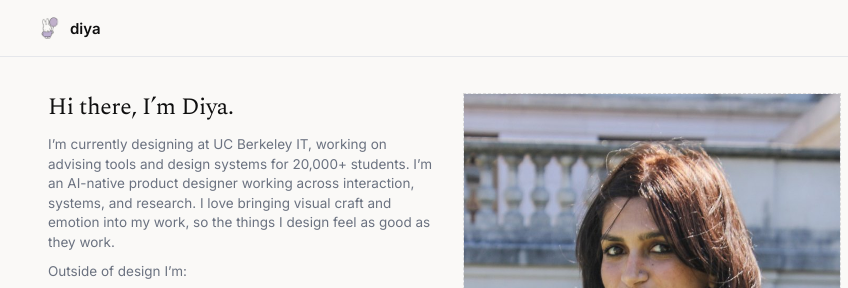
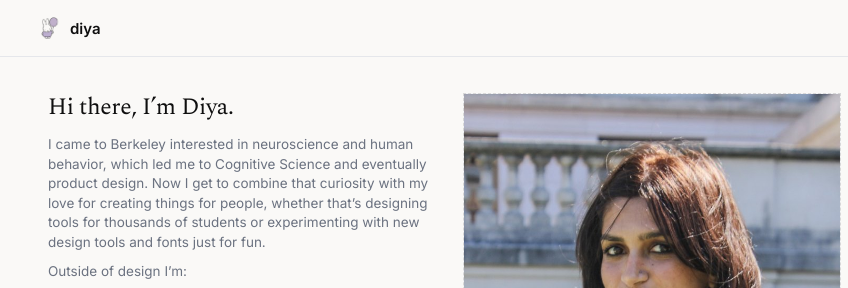
Before and after one commit to diyamahapatra/diya-portfolio, a plain HTML site: page about.html in a window 1280 px wide. Shown: the top 288 px of the page, 0-848 px from the left. Drawn offline with nearby package versions, Linux system fonts and the light colour scheme; grey boxes are pictures that could not be loaded.

Commit message:
about: new intro copy — the path into design, not a résumé line
Replaces the intro paragraph, which repeated the landing page, with
Diya's own copy on coming to Berkeley through neuroscience and human
behaviour into Cognitive Science and product design.

Co-Authored-By: Claude Opus 5.5 <noreply@anthropic.com>

```diff
--- a/about.html
+++ b/about.html
@@ -372,7 +372,7 @@
     <div class="about-text">
       <h1 class="about-greeting">Hi there, I&rsquo;m Diya.</h1>
 
-      <p>I&rsquo;m currently designing at UC Berkeley IT, working on advising tools and design systems for 20,000+ students. I&rsquo;m an AI-native product designer working across interaction, systems, and research. I love bringing visual craft and emotion into my work, so the things I design feel as good as they work.</p>
+      <p>I came to Berkeley interested in neuroscience and human behavior, which led me to Cognitive Science and eventually product design. Now I get to combine that curiosity with my love for creating things for people, whether that&rsquo;s designing tools for thousands of students or experimenting with new design tools and fonts just for fun.</p>
 
       <p>Outside of design I&rsquo;m:</p>
       <ul class="about-list">
```
